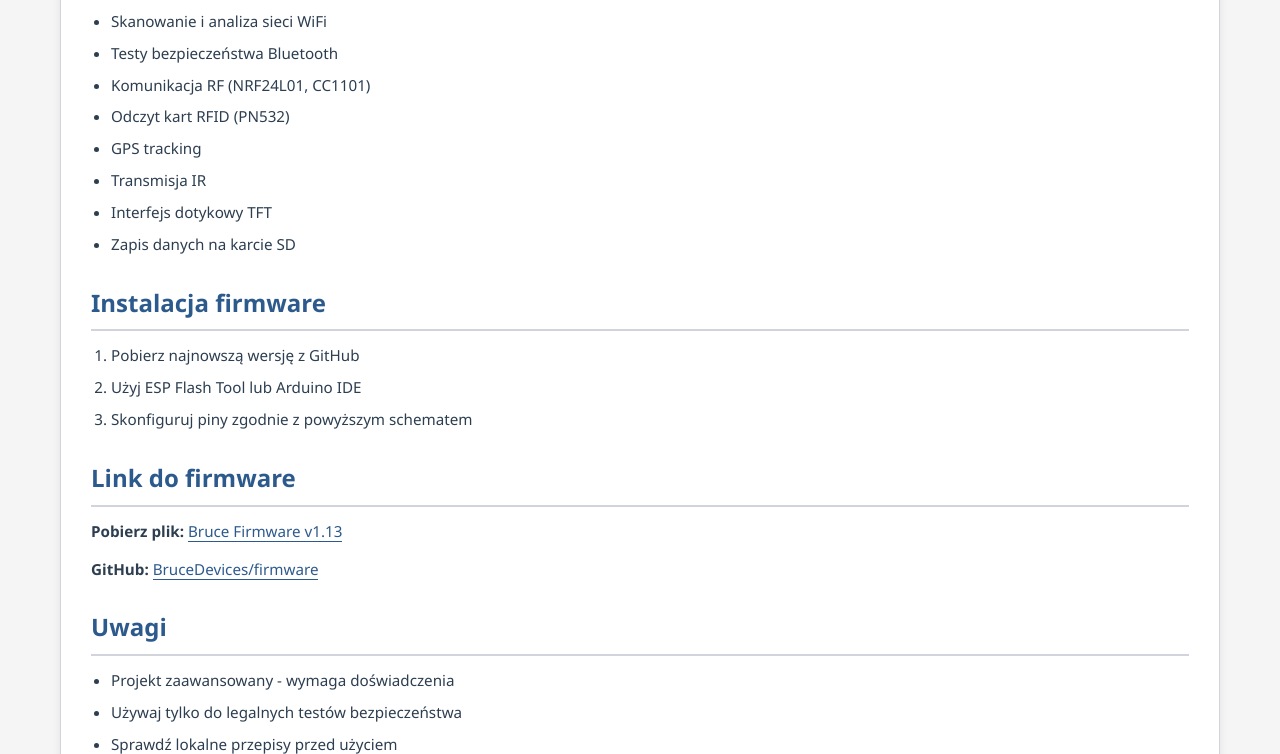
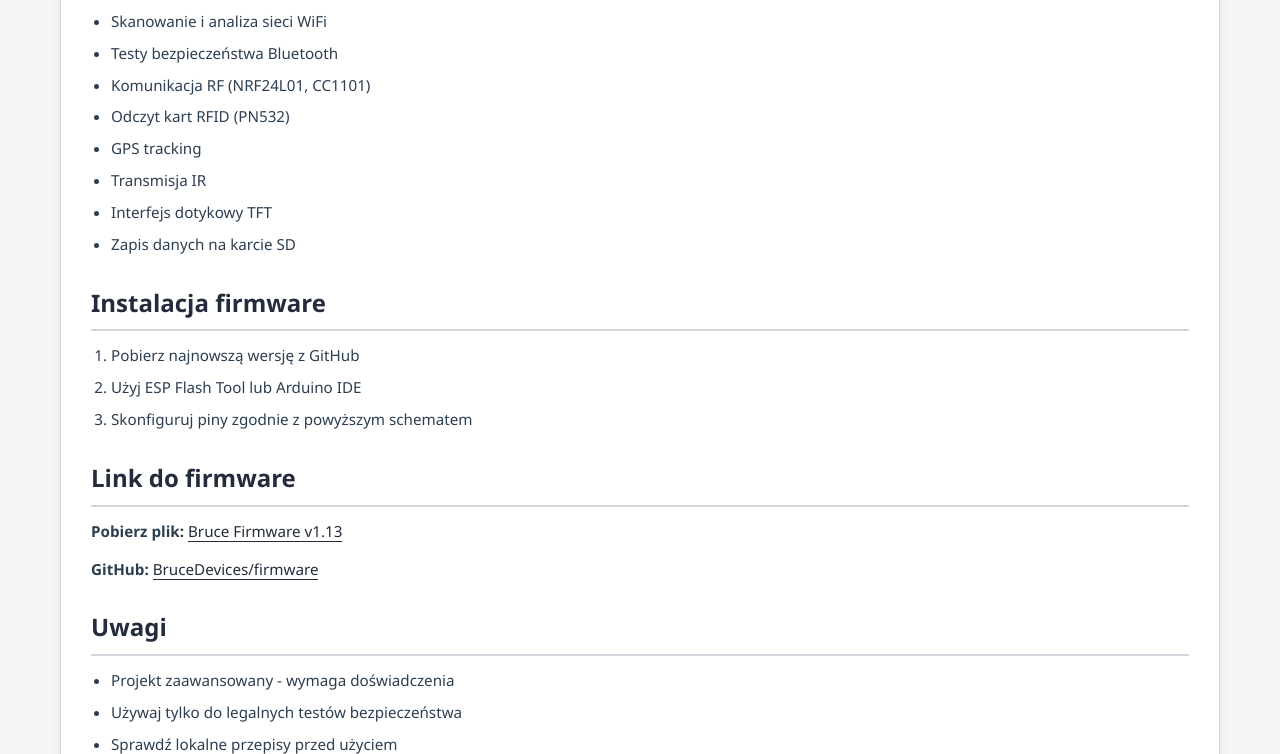
Before and after one commit to jaguda85/esp32-projects, an Astro site: page /esp32-projects/projects/bruce in a window 1280 px wide. Shown: the part 2046-2800 px from the top of the page. Built offline with nearby package versions, Linux system fonts and the light colour scheme; Astro itself is replaced by a stand-in of ours.

Commit message:
Update global.css

```diff
--- a/src/styles/global.css
+++ b/src/styles/global.css
@@ -5,7 +5,7 @@
 }
 
 :root {
-  --primary: #2d5a8c;
+  --primary: #242b3d;
   --primary-light: #3d6fa3;
   --secondary: #1a3a52;
   --accent: #4a7ba7;
```
